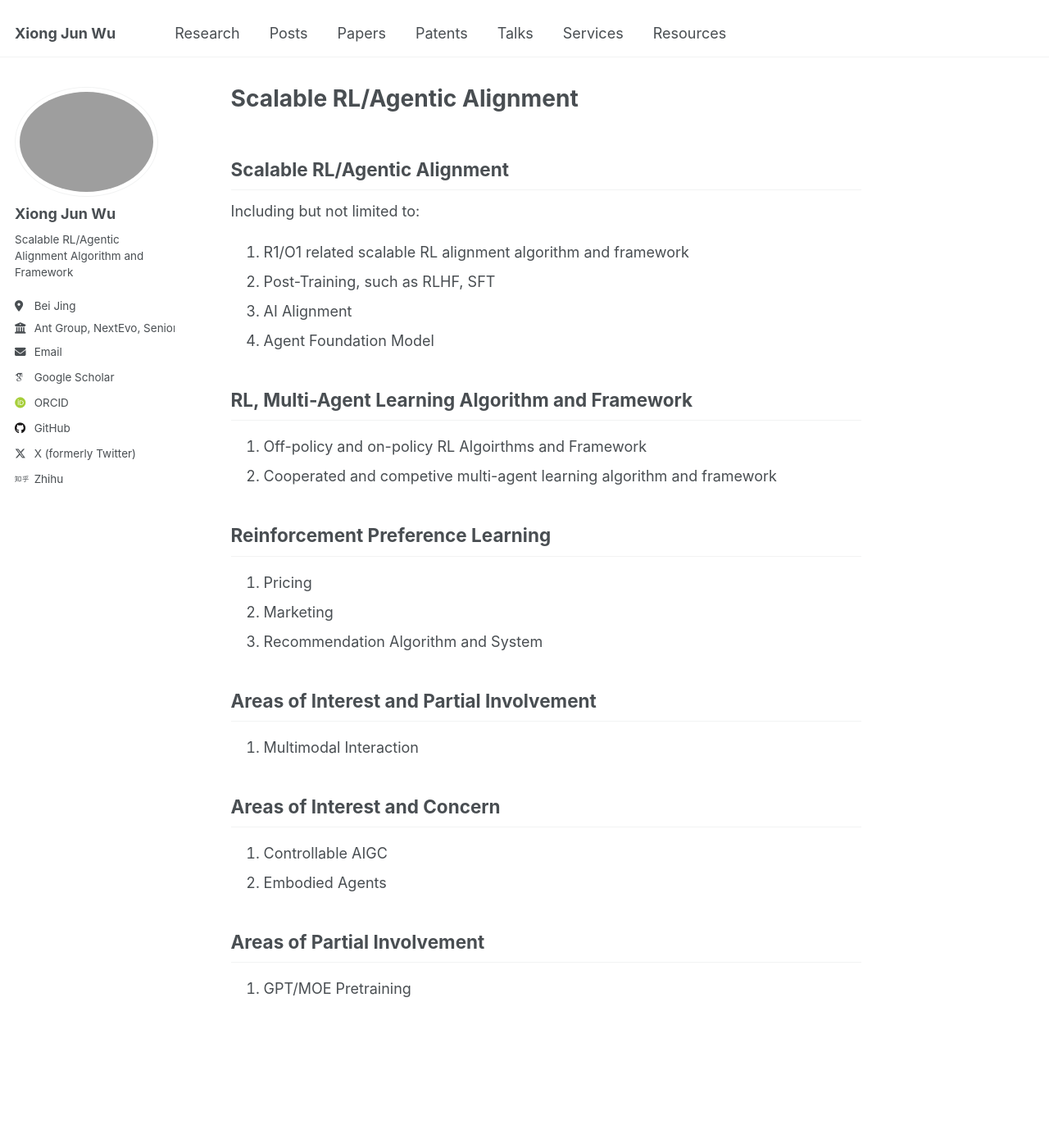
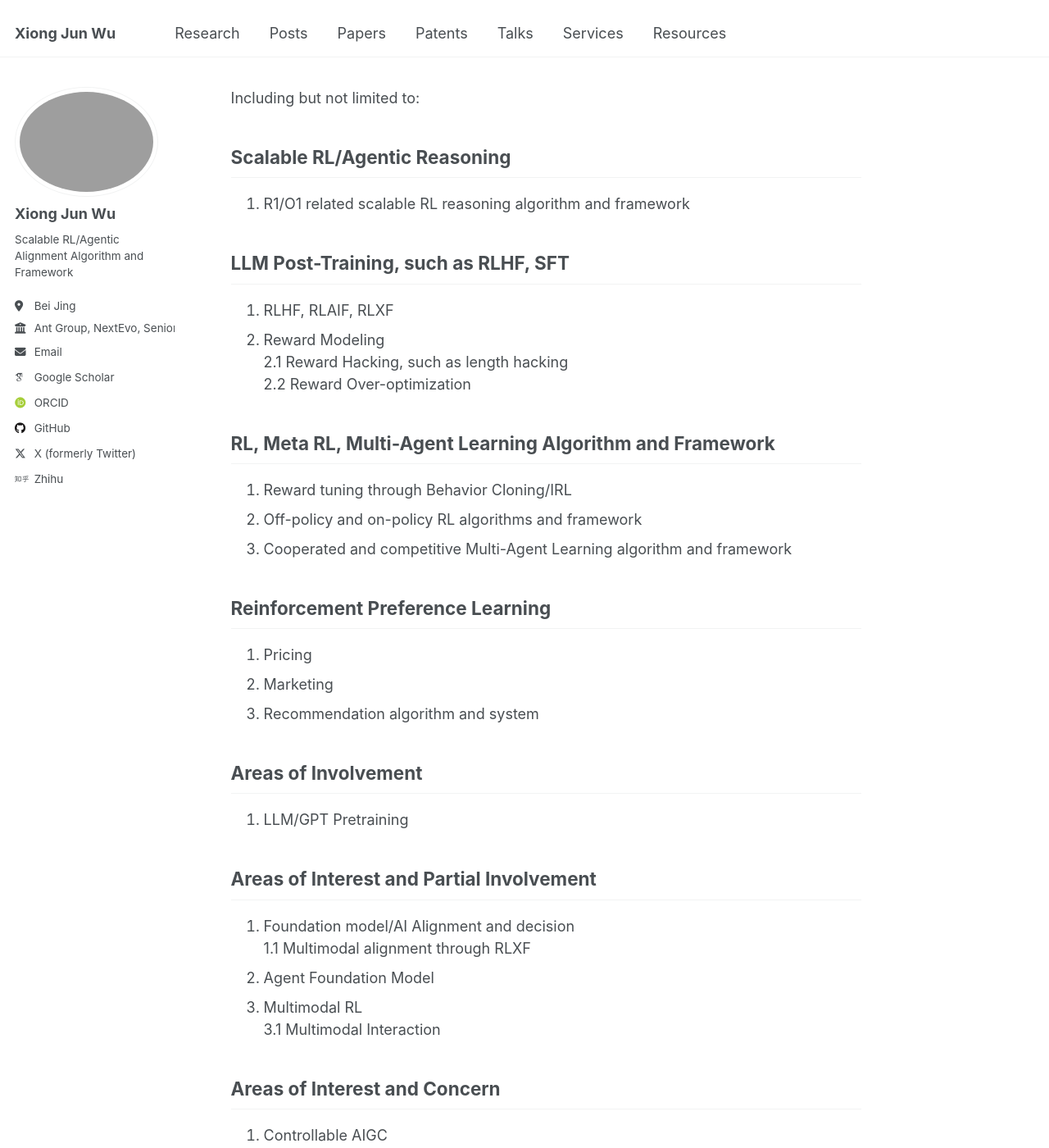
Before and after one commit to junwuxgi/junwuxgi.github.io, a Jekyll site: the page built from research.md, in a window 1280 px wide and 1400 px high. Shown: the whole window at 82% size. Built offline with Jekyll 4.4.1, drawn with Linux system fonts in a browser that asks for light colours; some web fonts are replaced; our own code applies the rules of GitHub Pages for plain Markdown files; some of the changed text lies outside the part shown.

Commit message:
update config

```diff
--- a/research.md
+++ b/research.md
@@ -1,35 +1,35 @@
-## Scalable RL/Agentic Alignment
+Including but not limited to:
+## Scalable RL/Agentic Reasoning
+1. R1/O1 related scalable RL reasoning algorithm and framework
 
-Including but not limited to:
+## LLM Post-Training, such as RLHF, SFT
+1. RLHF, RLAIF, RLXF
+2. Reward Modeling
+   2.1 Reward Hacking, such as length hacking
+   2.2 Reward Over-optimization
 
-1. R1/O1 related scalable RL alignment algorithm and framework
-2. Post-Training, such as RLHF, SFT
-3. AI Alignment
-4. Agent Foundation Model
+## RL, Meta RL, Multi-Agent Learning Algorithm and Framework
+1. Reward tuning through Behavior Cloning/IRL
+2. Off-policy and on-policy RL algorithms and framework
+3. Cooperated and competitive Multi-Agent Learning algorithm and framework
 
-## RL, Multi-Agent Learning Algorithm and Framework
-
-1. Off-policy and on-policy RL Algoirthms and Framework
-2. Cooperated and competive multi-agent learning algorithm and framework
-
-Reinforcement Preference Learning
--------------------
-
+## Reinforcement Preference Learning
 1. Pricing
 2. Marketing
-3. Recommendation  Algorithm and System
+3. Recommendation algorithm and system
 
-Areas of Interest and Partial Involvement
------------------------------------------
+## Areas of Involvement
+1. LLM/GPT Pretraining
 
-1. Multimodal Interaction
+## Areas of Interest and Partial Involvement
+1. Foundation model/AI Alignment and decision
+   1.1 Multimodal alignment through RLXF
+2. Agent Foundation Model
+3. Multimodal RL
+   3.1 Multimodal Interaction
 
-Areas of Interest and Concern
------------------------------
-
+## Areas of Interest and Concern
 1. Controllable AIGC
+   1.1 Diffusion Models
 2. Embodied Agents
-
-## Areas of Partial Involvement
-
-1. GPT/MOE Pretraining
+3. LLM/MOE Pretraining
```
